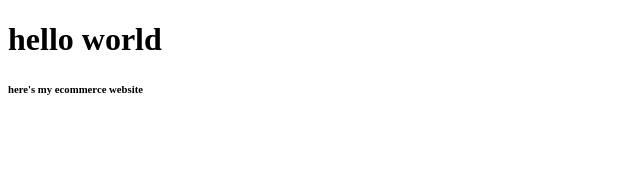
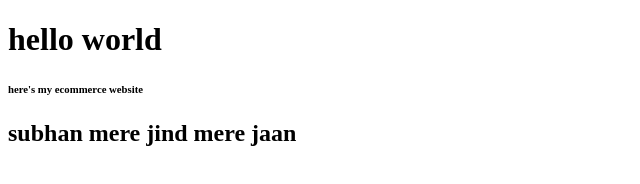
Before and after one commit to qazizia124/ecommerce, a plain HTML site: page index.html in a window 1280 px wide. Shown: the whole page, without its empty margins (0-640 px from the left). Drawn offline with Linux system fonts and the light colour scheme.

Commit message:
2nd commit

```diff
--- a/index.html
+++ b/index.html
@@ -8,5 +8,6 @@
 <body>
     <h1>hello world</h1>
     <h6>here's my ecommerce website</h6>
+   <h2>subhan mere jind mere jaan</h2>
 </body>
 </html>
```
